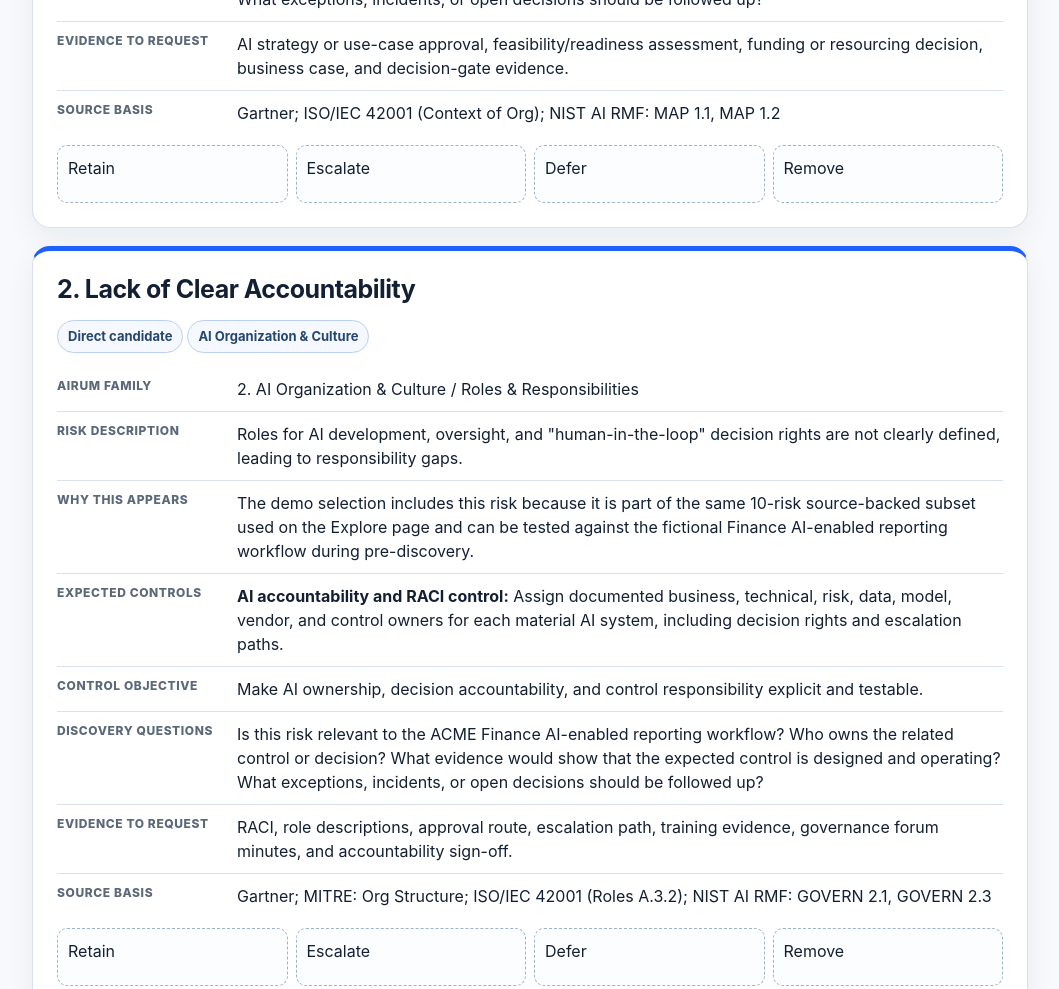
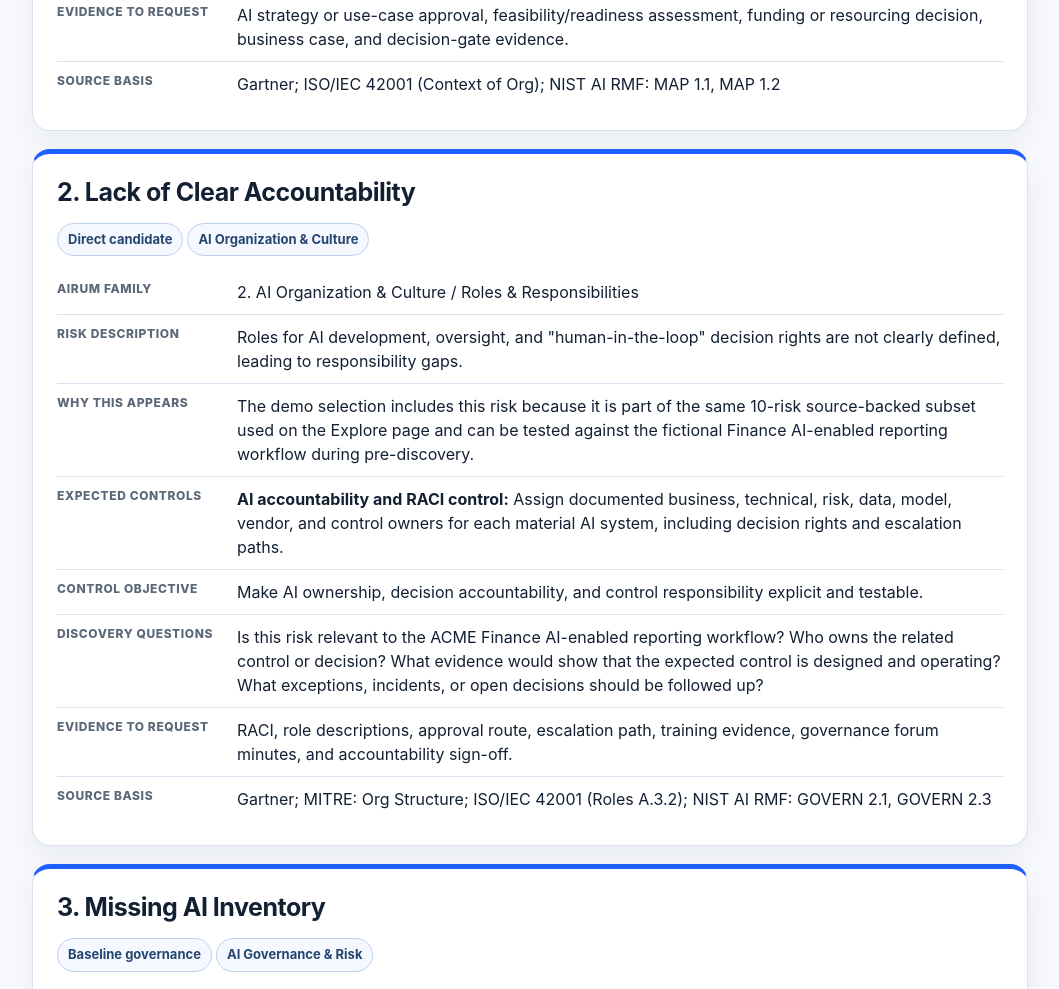
Before and after one commit to busera/AIRUM-public-demo, a plain HTML site: page examples/reduced-discovery-working-paper.html in a window 1280 px wide. Shown: the part 1907-2896 px from the top of the page, without its empty margins (110-1169 px from the left). Drawn offline with Linux system fonts and the light colour scheme.

Commit message:
docs: remove decision boxes from example export

```diff
--- a/examples/reduced-discovery-working-paper.html
+++ b/examples/reduced-discovery-working-paper.html
@@ -36,10 +36,6 @@
     .row { display:grid; grid-template-columns:170px 1fr; gap:10px; border-top:1px solid var(--line); padding:10px 0; }
     .row:first-of-type { border-top:0; }
     .label { color:var(--muted); font-size:12px; font-weight:800; text-transform:uppercase; letter-spacing:.05em; }
-    .decision-grid { display:grid; grid-template-columns:repeat(4,1fr); gap:8px; margin-top:10px; }
-    .decision { border:1px dashed #9fb3c8; border-radius:10px; padding:10px; min-height:58px; background:#fbfdff; }
-    .scale { display:grid; grid-template-columns:repeat(5,1fr); gap:8px; }
-    .scale div { border:1px solid var(--line); border-radius:12px; padding:11px; background:#fff; }
     .footer-note { color:var(--muted); font-size:13px; }
     .demo-nav { display:flex; flex-wrap:wrap; gap:10px; margin-bottom:22px; }
     .demo-nav a { color:white; border:1px solid rgba(255,255,255,.55); background:rgba(255,255,255,.12); border-radius:999px; padding:6px 10px; font-size:13px; font-weight:700; text-decoration:none; }
@@ -47,7 +43,7 @@
     ul { padding-left:20px; margin:8px 0 0; }
     li { margin:5px 0; }
     footer { color:var(--muted); border-top:1px solid var(--line); padding:20px 22px 34px; }
-    @media (max-width:760px) { h1 { font-size:36px; } .grid, .grid3, .scale, .decision-grid { grid-template-columns:1fr; } .row { grid-template-columns:1fr; } }
+    @media (max-width:760px) { h1 { font-size:36px; } .grid, .grid3 { grid-template-columns:1fr; } .row { grid-template-columns:1fr; } }
   </style>
 </head>
 <body>
@@ -90,7 +86,6 @@
       <li>Use the candidate AI Risks as discussion prompts, not as final findings.</li>
       <li>Confirm whether the expected controls exist, who owns them, and what evidence is available.</li>
       <li>Capture provisional impact and likelihood only as auditee discovery input.</li>
-      <li>Mark each topic as retain, escalate, defer, or remove after the fact pattern is understood.</li>
     </ul>
   </section>
 
@@ -105,7 +100,6 @@
     <div class="row"><div class="label">Discovery questions</div><div>Is this risk relevant to the ACME Finance AI-enabled reporting workflow? Who owns the related control or decision? What evidence would show that the expected control is designed and operating? What exceptions, incidents, or open decisions should be followed up?</div></div>
     <div class="row"><div class="label">Evidence to request</div><div>AI strategy or use-case approval, feasibility/readiness assessment, funding or resourcing decision, business case, and decision-gate evidence.</div></div>
     <div class="row"><div class="label">Source basis</div><div>Gartner; ISO/IEC 42001 (Context of Org); NIST AI RMF: MAP 1.1, MAP 1.2</div></div>
-    <div class="decision-grid"><div class="decision">Retain</div><div class="decision">Escalate</div><div class="decision">Defer</div><div class="decision">Remove</div></div>
   </section>
 
   <section class="risk-card strong">
@@ -119,7 +113,6 @@
     <div class="row"><div class="label">Discovery questions</div><div>Is this risk relevant to the ACME Finance AI-enabled reporting workflow? Who owns the related control or decision? What evidence would show that the expected control is designed and operating? What exceptions, incidents, or open decisions should be followed up?</div></div>
     <div class="row"><div class="label">Evidence to request</div><div>RACI, role descriptions, approval route, escalation path, training evidence, governance forum minutes, and accountability sign-off.</div></div>
     <div class="row"><div class="label">Source basis</div><div>Gartner; MITRE: Org Structure; ISO/IEC 42001 (Roles A.3.2); NIST AI RMF: GOVERN 2.1, GOVERN 2.3</div></div>
-    <div class="decision-grid"><div class="decision">Retain</div><div class="decision">Escalate</div><div class="decision">Defer</div><div class="decision">Remove</div></div>
   </section>
 
   <section class="risk-card strong">
@@ -133,7 +126,6 @@
     <div class="row"><div class="label">Discovery questions</div><div>Is this risk relevant to the ACME Finance AI-enabled reporting workflow? Who owns the related control or decision? What evidence would show that the expected control is designed and operating? What exceptions, incidents, or open decisions should be followed up?</div></div>
     <div class="row"><div class="label">Evidence to request</div><div>AI governance framework, AI inventory extract, vendor/control assessment, policy mapping, ownership record, and review forum minutes.</div></div>
     <div class="row"><div class="label">Source basis</div><div>Gartner; ISO/IEC 5338; ISO/IEC 42001 (Resources A.4.2); NIST AI RMF: MAP 2.1, MANAGE 1.1</div></div>
-    <div class="decision-grid"><div class="decision">Retain</div><div class="decision">Escalate</div><div class="decision">Defer</div><div class="decision">Remove</div></div>
   </section>
 
   <section class="risk-card recommended">
@@ -147,7 +139,6 @@
     <div class="row"><div class="label">Discovery questions</div><div>Is this risk relevant to the ACME Finance AI-enabled reporting workflow? Who owns the related control or decision? What evidence would show that the expected control is designed and operating? What exceptions, incidents, or open decisions should be followed up?</div></div>
     <div class="row"><div class="label">Evidence to request</div><div>Data lineage diagram, data-quality checks, source-system owner confirmation, access/retention settings, AI input/output handling evidence, and exception reports.</div></div>
     <div class="row"><div class="label">Source basis</div><div>OWASP LLM Top 10: LLM06; OWASP ML Top 10: ML03, ML04; ISO/IEC 42001 (Privacy B.7.2); NIST AI RMF: MEASURE 2.7, MANAGE 2.4</div></div>
-    <div class="decision-grid"><div class="decision">Retain</div><div class="decision">Escalate</div><div class="decision">Defer</div><div class="decision">Remove</div></div>
   </section>
 
   <section class="risk-card recommended">
@@ -161,7 +152,6 @@
     <div class="row"><div class="label">Discovery questions</div><div>Is this risk relevant to the ACME Finance AI-enabled reporting workflow? Who owns the related control or decision? What evidence would show that the expected control is designed and operating? What exceptions, incidents, or open decisions should be followed up?</div></div>
     <div class="row"><div class="label">Evidence to request</div><div>Validation plan, test results, acceptance criteria, release approval, limitation statement, monitoring evidence, and model/change documentation.</div></div>
     <div class="row"><div class="label">Source basis</div><div>ISO/IEC 5338 (Verification); ISO/IEC 42001 (Control A.6.2.4); MITRE: Test &amp; Evaluation; NIST AI RMF: MEASURE 1.1, MEASURE 2.6</div></div>
-    <div class="decision-grid"><div class="decision">Retain</div><div class="decision">Escalate</div><div class="decision">Defer</div><div class="decision">Remove</div></div>
   </section>
 
   <section class="risk-card recommended">
@@ -175,7 +165,6 @@
     <div class="row"><div class="label">Discovery questions</div><div>Is this risk relevant to the ACME Finance AI-enabled reporting workflow? Who owns the related control or decision? What evidence would show that the expected control is designed and operating? What exceptions, incidents, or open decisions should be followed up?</div></div>
     <div class="row"><div class="label">Evidence to request</div><div>Security test evidence, prompt/input handling controls, monitoring logs, incident procedure, access configuration, and exception handling records.</div></div>
     <div class="row"><div class="label">Source basis</div><div>OWASP LLM Top 10: LLM01; OWASP ML Top 10: ML01; Gartner; NIST AI RMF: MANAGE 2.5, MEASURE 2.6</div></div>
-    <div class="decision-grid"><div class="decision">Retain</div><div class="decision">Escalate</div><div class="decision">Defer</div><div class="decision">Remove</div></div>
   </section>
 
   <section class="risk-card recommended">
@@ -189,7 +178,6 @@
     <div class="row"><div class="label">Discovery questions</div><div>Is this risk relevant to the ACME Finance AI-enabled reporting workflow? Who owns the related control or decision? What evidence would show that the expected control is designed and operating? What exceptions, incidents, or open decisions should be followed up?</div></div>
     <div class="row"><div class="label">Evidence to request</div><div>AI governance framework, AI inventory extract, vendor/control assessment, policy mapping, ownership record, and review forum minutes.</div></div>
     <div class="row"><div class="label">Source basis</div><div>Gartner; MITRE: Governance; ISO/IEC 42001 (Clause 4.4, A.2); NIST AI RMF: GOVERN 1.1, GOVERN 2.1</div></div>
-    <div class="decision-grid"><div class="decision">Retain</div><div class="decision">Escalate</div><div class="decision">Defer</div><div class="decision">Remove</div></div>
   </section>
 
   <section class="risk-card">
@@ -203,7 +191,6 @@
     <div class="row"><div class="label">Discovery questions</div><div>Is this risk relevant to the ACME Finance AI-enabled reporting workflow? Who owns the related control or decision? What evidence would show that the expected control is designed and operating? What exceptions, incidents, or open decisions should be followed up?</div></div>
     <div class="row"><div class="label">Evidence to request</div><div>AI governance framework, AI inventory extract, vendor/control assessment, policy mapping, ownership record, and review forum minutes.</div></div>
     <div class="row"><div class="label">Source basis</div><div>OWASP LLM Top 10: LLM05; OWASP ML Top 10: ML06; ISO/IEC 42001 (Suppliers A.10.3); NIST AI RMF: MANAGE 1.3, MAP 2.3</div></div>
-    <div class="decision-grid"><div class="decision">Retain</div><div class="decision">Escalate</div><div class="decision">Defer</div><div class="decision">Remove</div></div>
   </section>
 
   <section class="risk-card">
@@ -217,7 +204,6 @@
     <div class="row"><div class="label">Discovery questions</div><div>Is this risk relevant to the ACME Finance AI-enabled reporting workflow? Who owns the related control or decision? What evidence would show that the expected control is designed and operating? What exceptions, incidents, or open decisions should be followed up?</div></div>
     <div class="row"><div class="label">Evidence to request</div><div>Data lineage diagram, data-quality checks, source-system owner confirmation, access/retention settings, AI input/output handling evidence, and exception reports.</div></div>
     <div class="row"><div class="label">Source basis</div><div>Gartner; ISO/IEC 5338; ISO/IEC 42001 (Provenance A.7.5); NIST AI RMF: MAP 2.3</div></div>
-    <div class="decision-grid"><div class="decision">Retain</div><div class="decision">Escalate</div><div class="decision">Defer</div><div class="decision">Remove</div></div>
   </section>
 
   <section class="risk-card">
@@ -231,7 +217,6 @@
     <div class="row"><div class="label">Discovery questions</div><div>Is this risk relevant to the ACME Finance AI-enabled reporting workflow? Who owns the related control or decision? What evidence would show that the expected control is designed and operating? What exceptions, incidents, or open decisions should be followed up?</div></div>
     <div class="row"><div class="label">Evidence to request</div><div>Output review checklist, source-grounding evidence, rejected-output examples, reviewer sign-off, incident/quality log, and user guidance.</div></div>
     <div class="row"><div class="label">Source basis</div><div>Gartner; MITRE: Robust &amp; Reliable; MIT AI Risk Rep: 3.1; NIST AI RMF: MEASURE 2.3</div></div>
-    <div class="decision-grid"><div class="decision">Retain</div><div class="decision">Escalate</div><div class="decision">Defer</div><div class="decision">Remove</div></div>
   </section>
 
   <section class="panel">
```
